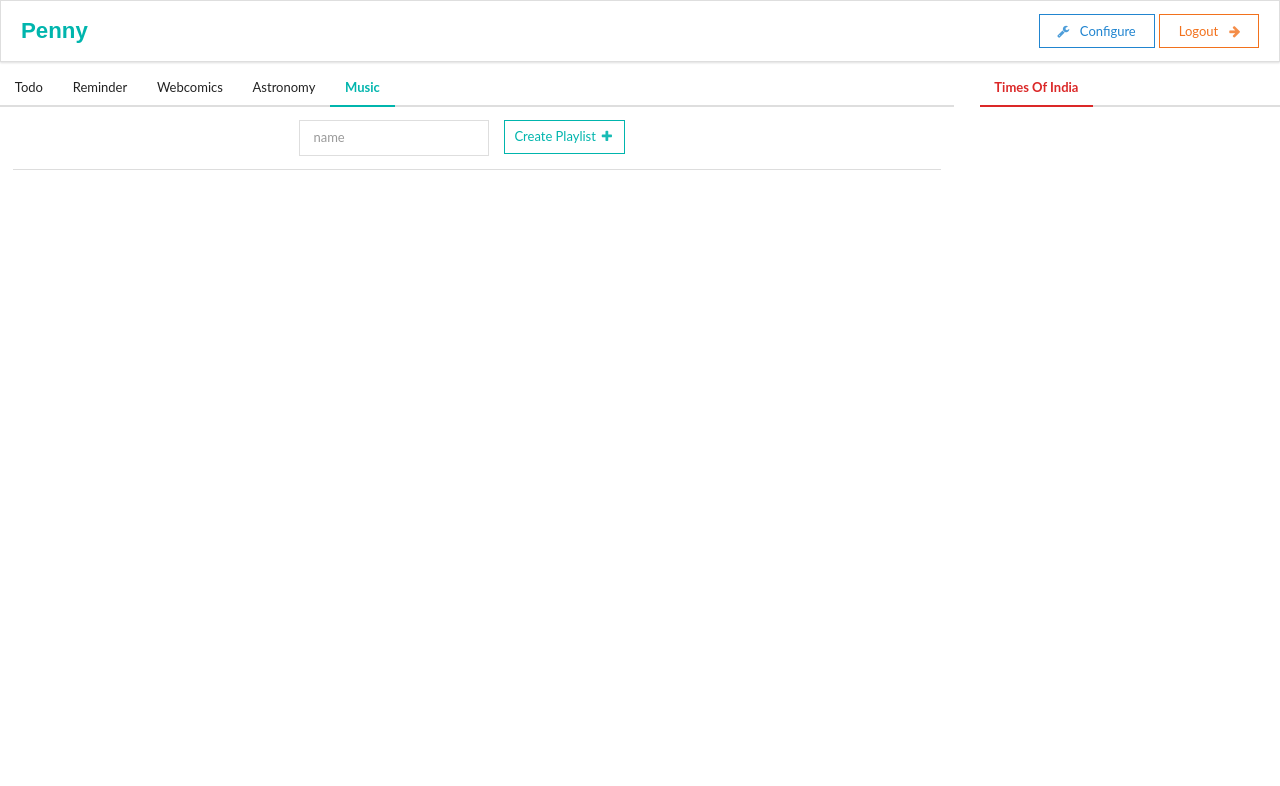
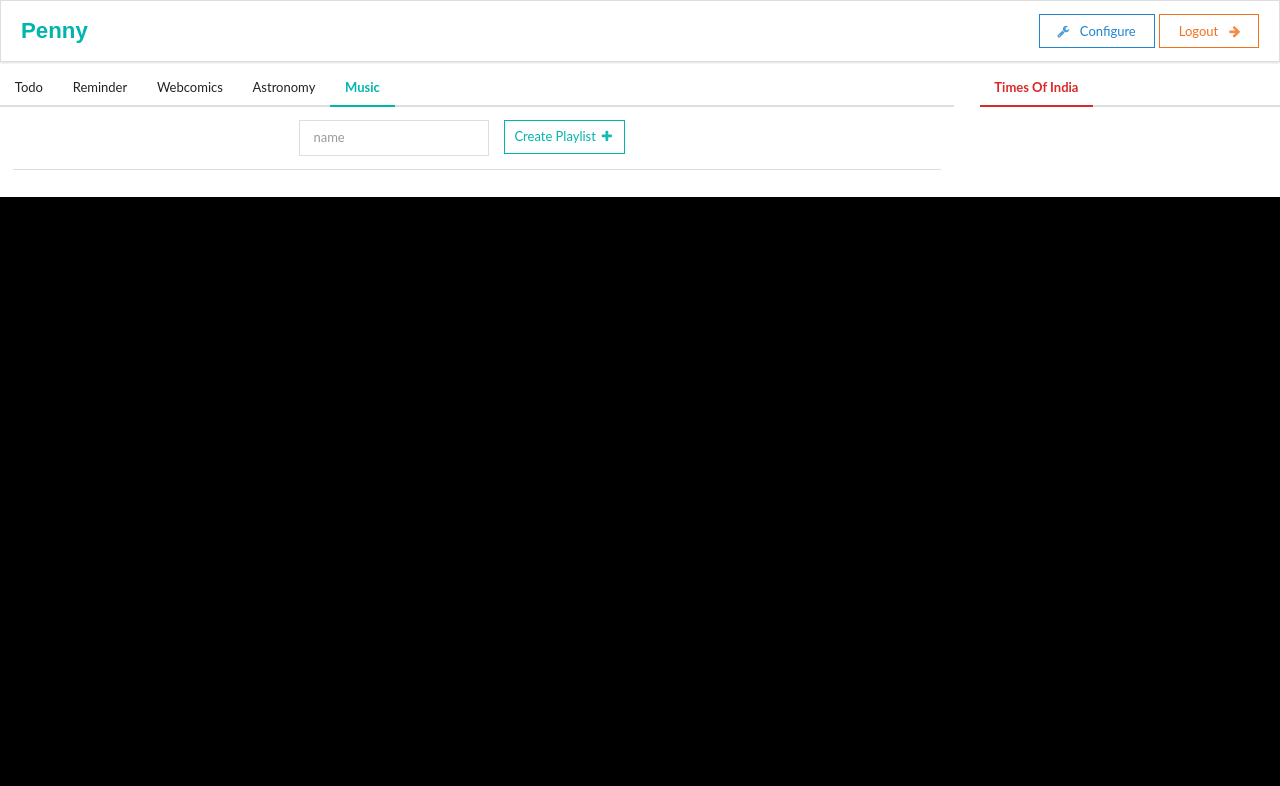
Before and after one commit to arpitbbhayani/penny, a Flask app: page /music/ in a window 1280 px wide. Shown: the top 786 px of the page. Run offline with Flask 2, Linux system fonts and the light colour scheme; data that the repository does not hold is empty; some libraries are stand-ins or nearby versions.

Commit message:
BGCOLOR fix

```diff
--- a/app/static/css/ux.css
+++ b/app/static/css/ux.css
@@ -11,7 +11,7 @@
 }
 
 body {
-    background-color: #FFF;
+    background-color: #000;
     word-wrap: break-word;
     max-height: 100vh;
 }
@@ -56,7 +56,7 @@ i.white {
  .large-header {
  	position: relative;
  	width: 100%;
- 	background: #111;
+ 	background: #000;
  	overflow: hidden;
  	background-size: cover;
  	background-position: center center;
```
